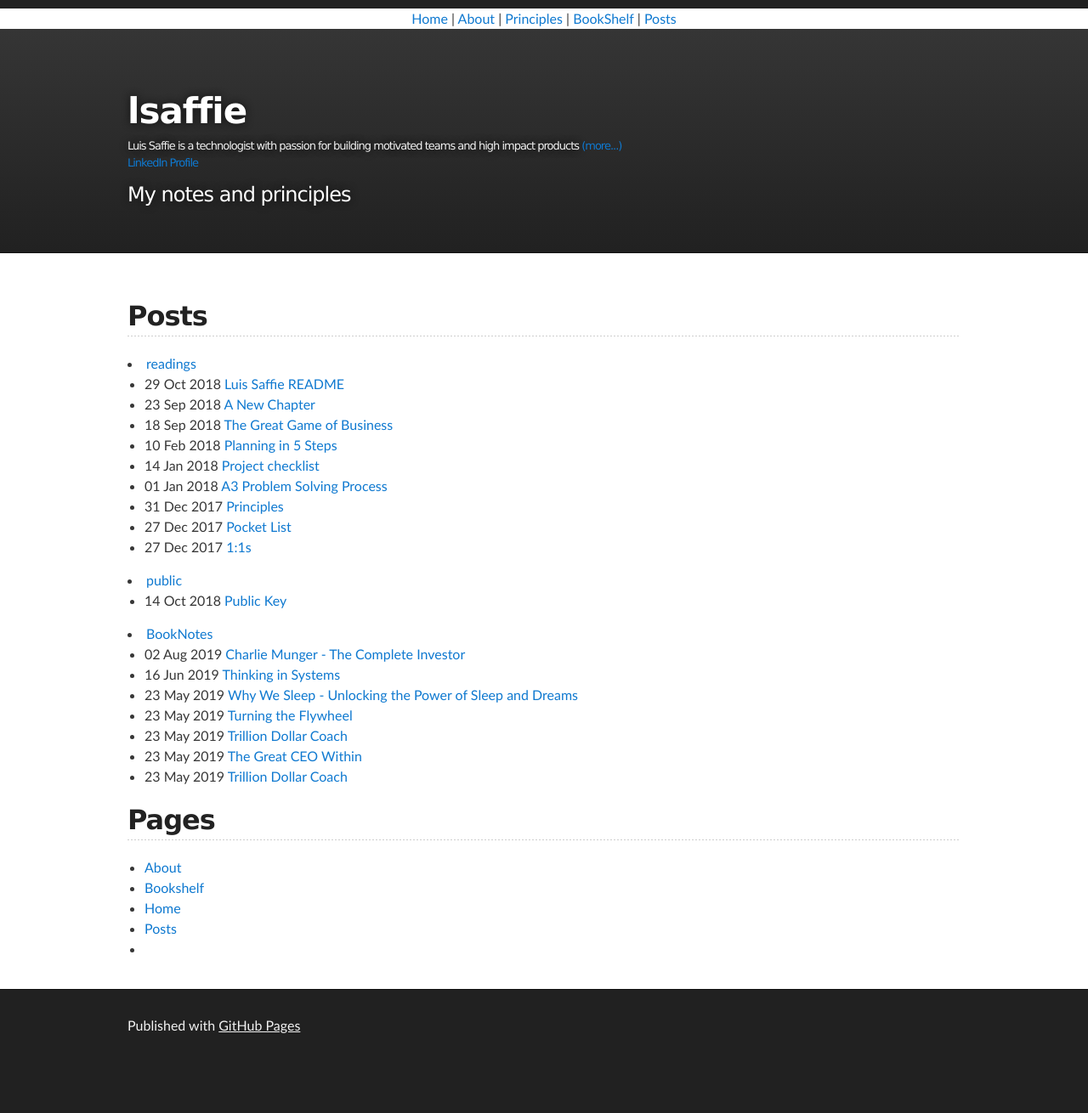
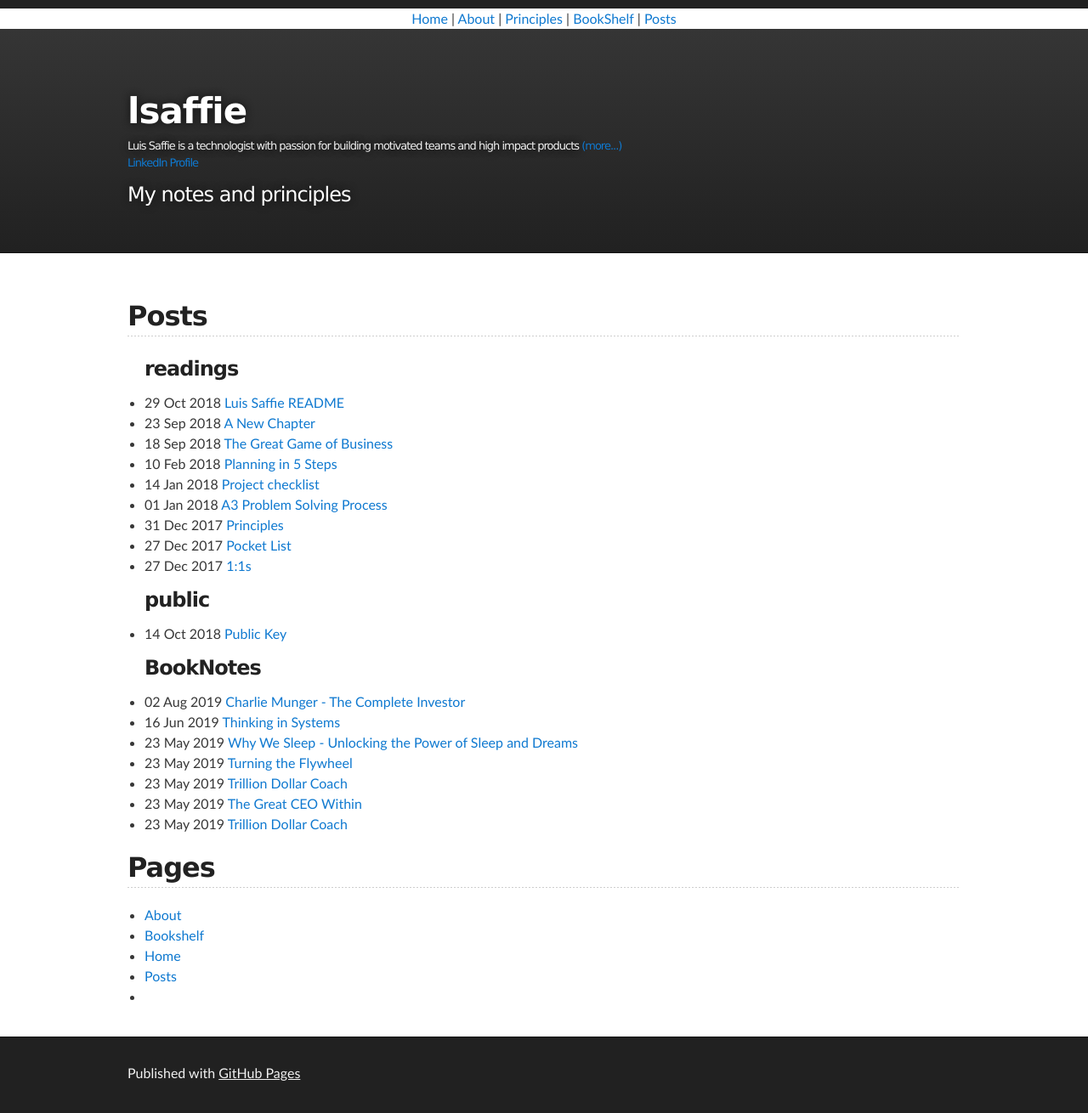
Before and after one commit to lsaffie/lsaffie.github.io, a Jekyll site: the page built from index.md, in a window 1280 px wide. Shown: the whole page at 85% size. Built offline with Jekyll 4.4.1, drawn with Linux system fonts in a browser that asks for light colours; our own code applies the rules of GitHub Pages for plain Markdown files; before the commit the page ends 1254 px from its top, so only the background shows below that.

Commit message:
rework index

```diff
--- a/_includes/posts.html
+++ b/_includes/posts.html
@@ -1,9 +1,8 @@
+<ul>
 {% for category in site.categories %}
-  <li><a name="{{ category | first }}">{{ category | first }}</a>
-    <ul>
+<h3>{{ category | first }}</h3>
     {% for post in category.last %}
       <li>{{post.date | date_to_string}} <a href="{{ post.url }}">{{ post.title }}</a></li>
     {% endfor %}
-    </ul>
-  </li>
 {% endfor %}
+</ul>
```
Also changed, not shown: 3 other files.
